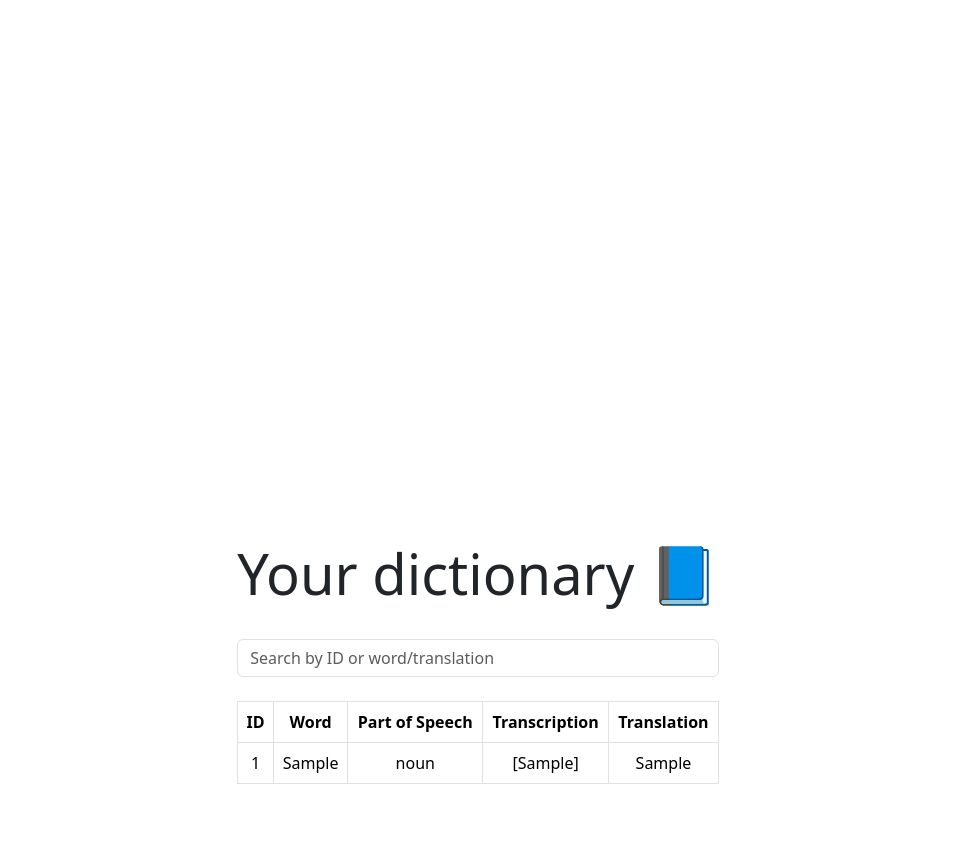
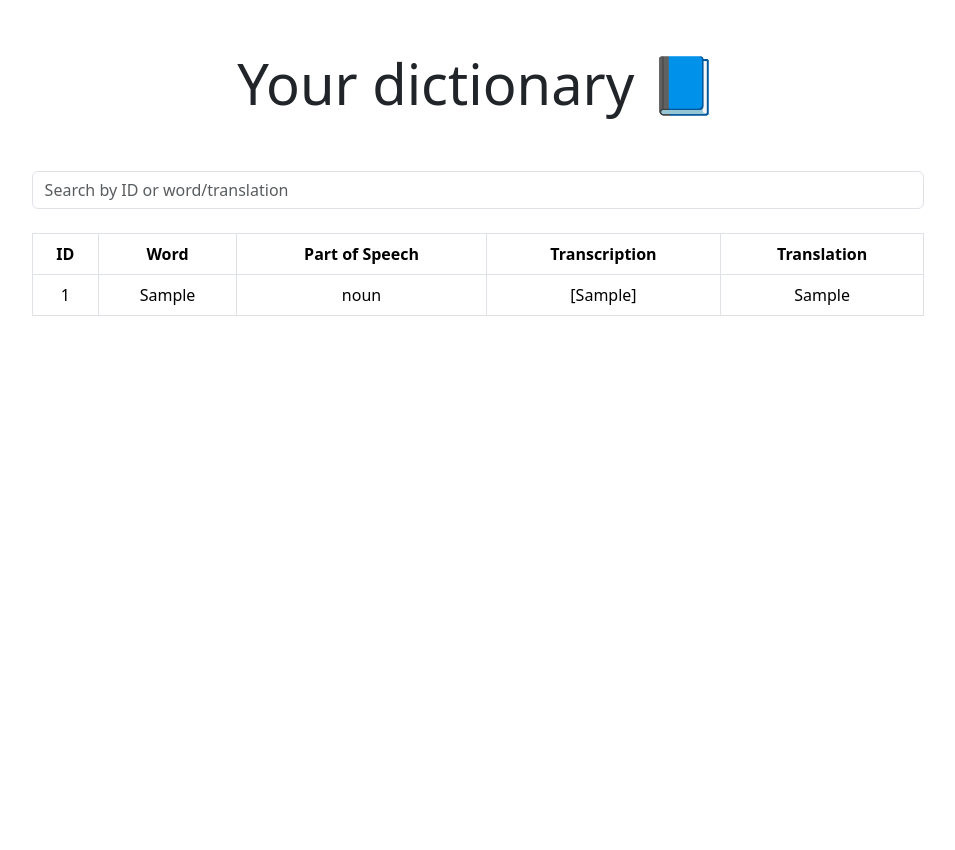
Before and after one commit to MikhailSavenko/memorizeIt, a Django app: page /dictionary/ in a window 1280 px wide. Shown: the part 73-923 px from the top of the page, without its empty margins (162-1117 px from the left). Before the commit the page ends 857 px from the top, so only its background shows below. Run offline with Django 5.2, Linux system fonts and the light colour scheme; tables that the repository leaves empty hold one stand-in row (values such as "Sample post"); some libraries are stand-ins or nearby versions.

Commit message:
dictionary page css

```diff
--- a/word/static/word/css/main.css
+++ b/word/static/word/css/main.css
@@ -4,7 +4,6 @@
     align-items: center;
     height: 80vh;
 }
-
 
 .croom-form {
     display: flex;
@@ -21,16 +20,16 @@
 }
 
 .dictionary {
-    margin-top: 100px;
+    margin-top: 50px;
     display: flex;
     justify-content: center;
-    align-items: center;
-    height: 80vh;
+    min-height: 100vh;
+
 }
 
 .dictionary-content {
     text-align: center;
-    margin-top: 250px;
+    width: 80%;
 }
 
 .dict_words ul {
@@ -41,7 +40,7 @@
 
 
 .dictionary-content h2 {
-    margin-top: 250px;
+    margin-bottom: 30px;
 }
 
 /* Устанавливаем отступ сверху */
--- a/word/templates/word/dictionary.html
+++ b/word/templates/word/dictionary.html
@@ -8,7 +8,7 @@
     <div class="dictionary-content">
       <h2 class="display-4">Your dictionary 📘</h2>
       <br>
-      <form action="{% url "dictionary" %}" method="get">
+      <form action="{% url 'dictionary' %}" method="get">
         <input type="text" name="search_dict" placeholder="Search by ID or word/translation" class="form-control" />
       </form>
       <br>
```
